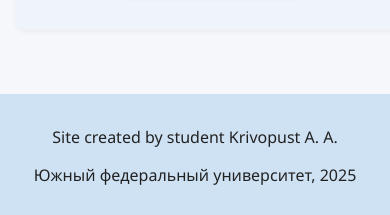
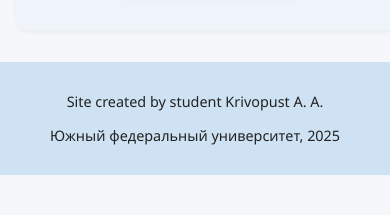
Before and after one commit to Norilatte/vanilla-cloud, a React (Create React App) app: page /vanilla-cloud/services in a window 390 px wide. Shown: the part 1624-1839 px from the top of the page. After the commit the page ends 1799 px from the top, so only its background shows below. Built offline with nearby package versions, Linux system fonts and the light colour scheme.

Commit message:
Финальные правки: адаптивность header/footer, перевод, руководство

```diff
--- a/src/App.css
+++ b/src/App.css
@@ -4,6 +4,7 @@
   font-family: 'Segoe UI', Tahoma, Geneva, Verdana, sans-serif;
   background-color: #f5f7fa;
   color: #222;
+  overflow-x: hidden; /* чтобы не было горизонтальной прокрутки */
 }
 
 /* === ОБЁРТКА === */
@@ -11,6 +12,7 @@
   display: flex;
   flex-direction: column;
   min-height: 100vh;
+  width: 100%;
 }
 
 /* === ХЕДЕР === */
@@ -71,7 +73,9 @@
   background-color: #cfe2f3;
   padding: 1rem;
   text-align: center;
-  margin-top: 2rem;
+  font-size: 0.9rem;
+  width: 100vw;        /* растянуть по ширине экрана */
+  box-sizing: border-box;
 }
 
 /* === ОБЩИЕ === */
--- a/src/components/Header.css
+++ b/src/components/Header.css
@@ -1,6 +1,8 @@
 .header {
   background-color: #e3effc;
   padding: 1rem;
+  width: 100vw;        /* растянуть по ширине экрана */
+  box-sizing: border-box;
 }
 
 .header-inner {
```
